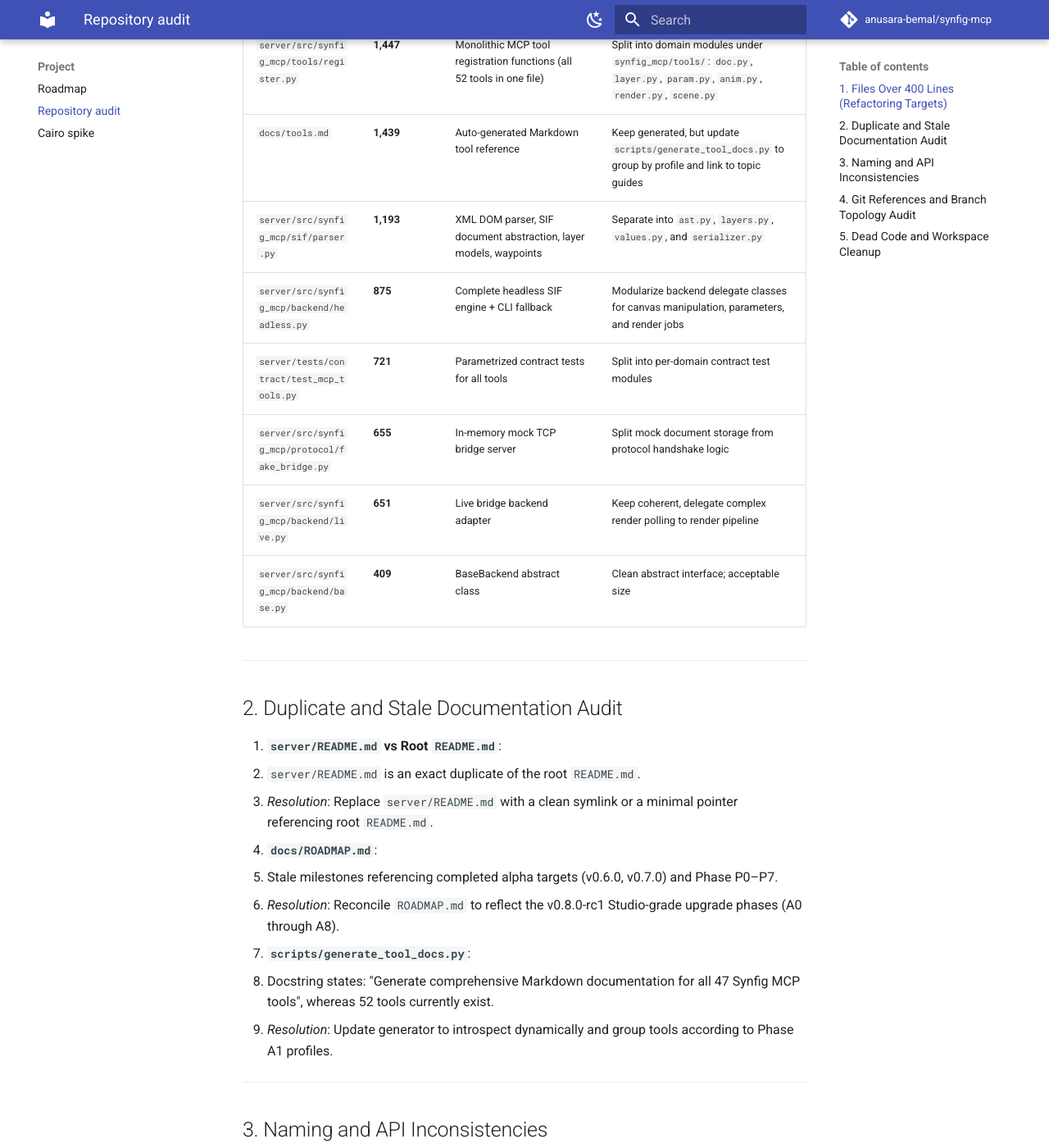
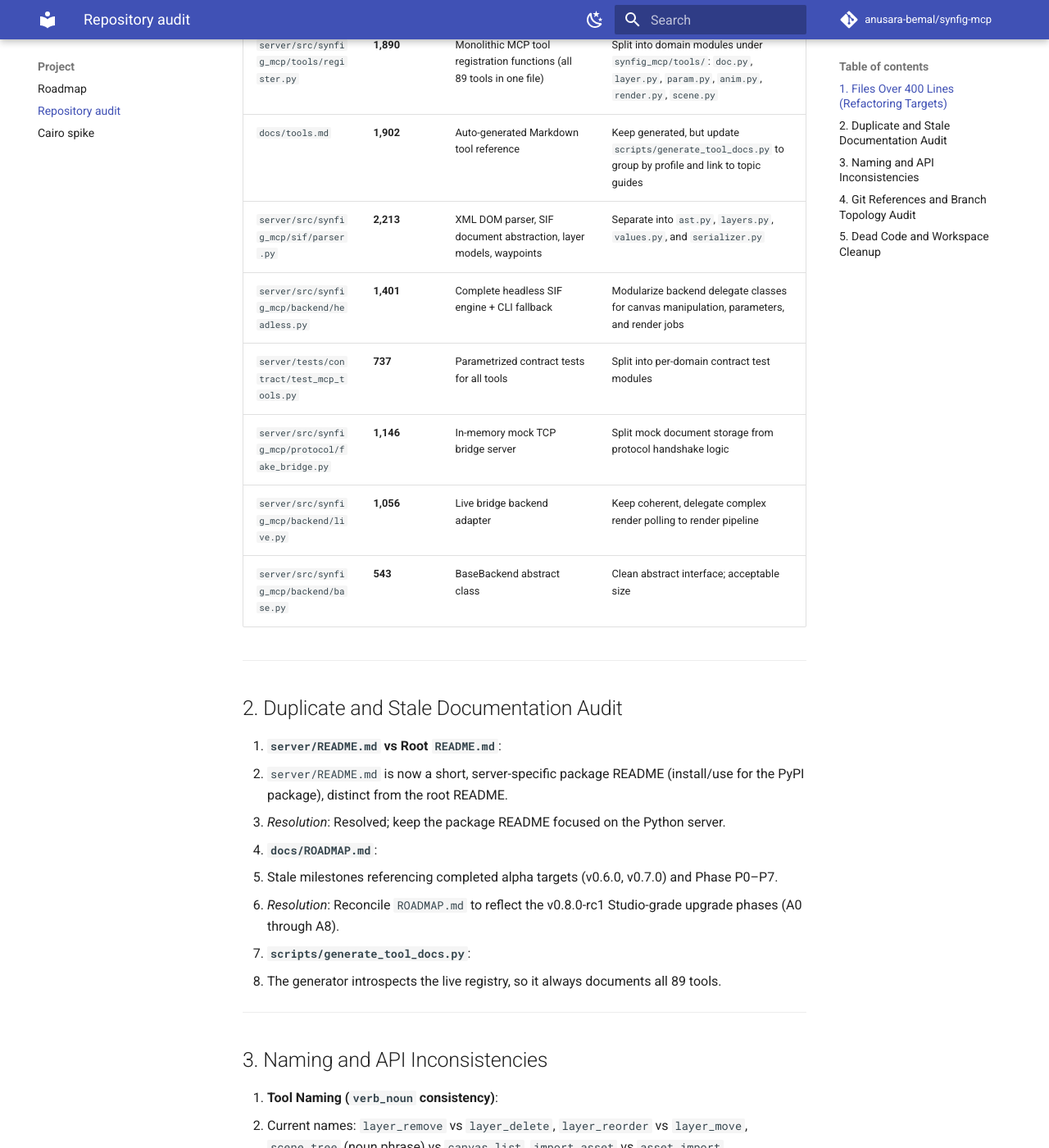
Before and after one commit to anusara-bemal/synfig-mcp, an MkDocs documentation site: the page built from docs/REPO_AUDIT.md, in a window 1280 px wide and 1400 px high, scrolled down 814 px. Shown: the whole window at 82% size. Built offline with MkDocs 1.6.1 and Material for MkDocs 9.7.7, drawn with Linux system fonts in a browser that asks for light colours; comment, search, counter and statistics services are not loaded.

Commit message:
chore(phase0): reconcile stale docs and counts, ignore agent scratch
Phase 0 of the platform completion plan: establish a green baseline and
remove verified staleness without behaviour changes.

- docs/REPO_AUDIT.md: refresh all stale line counts (handlers.cpp 2,429 ->
  3,275, register.py 1,447 -> 1,890, parser.py 1,193 -> 2,213, etc.) and the
  stale '52 tools' / '47 of 73' references to the real total (89).
- docs/ROADMAP.md: replace the v0.6.0 header with the current release status
  and note that historical counts are point-in-time.
- scripts/measure_token_baseline.py: correct the stale '52 tools' docstring.
- .gitignore: ignore the agent scratch directory.
- Add AGENTS.md describing the generated-file workflow and quality gate.

Baseline gate before/after: poe check green (313 passed on main; 330 on the
website branch), ruff + mypy clean.

```diff
--- a/docs/REPO_AUDIT.md
+++ b/docs/REPO_AUDIT.md
@@ -12,30 +12,29 @@ Analysis performed across source, bridge, documentation, and test suites:
 
 | File Path | Line Count | Current Responsibility | Proposed Phase A7 Split / Action |
 |---|---|---|---|
-| `bridge/src/mcp_bridge/handlers.cpp` | **2,429** | Monolithic JSON-RPC dispatcher for doc, layer, param, anim, history, render, and selection | Split by domain into `handlers_doc.cpp`, `handlers_layer.cpp`, `handlers_param.cpp`, `handlers_anim.cpp`, `handlers_render.cpp` with a central router |
-| `server/tests/e2e/test_live_mutate.py` | **1,808** | All live E2E mutation tests against real Synfig Studio | Split into focused suites: `test_live_layers.py`, `test_live_params.py`, `test_live_anim.py`, `test_live_security.py` |
-| `server/src/synfig_mcp/tools/register.py` | **1,447** | Monolithic MCP tool registration functions (all 52 tools in one file) | Split into domain modules under `synfig_mcp/tools/`: `doc.py`, `layer.py`, `param.py`, `anim.py`, `render.py`, `scene.py` |
-| `docs/tools.md` | **1,439** | Auto-generated Markdown tool reference | Keep generated, but update `scripts/generate_tool_docs.py` to group by profile and link to topic guides |
-| `server/src/synfig_mcp/sif/parser.py` | **1,193** | XML DOM parser, SIF document abstraction, layer models, waypoints | Separate into `ast.py`, `layers.py`, `values.py`, and `serializer.py` |
-| `server/src/synfig_mcp/backend/headless.py` | **875** | Complete headless SIF engine + CLI fallback | Modularize backend delegate classes for canvas manipulation, parameters, and render jobs |
-| `server/tests/contract/test_mcp_tools.py` | **721** | Parametrized contract tests for all tools | Split into per-domain contract test modules |
-| `server/src/synfig_mcp/protocol/fake_bridge.py` | **655** | In-memory mock TCP bridge server | Split mock document storage from protocol handshake logic |
-| `server/src/synfig_mcp/backend/live.py` | **651** | Live bridge backend adapter | Keep coherent, delegate complex render polling to render pipeline |
-| `server/src/synfig_mcp/backend/base.py` | **409** | BaseBackend abstract class | Clean abstract interface; acceptable size |
+| `bridge/src/mcp_bridge/handlers.cpp` | **3,275** | Monolithic JSON-RPC dispatcher for doc, layer, param, anim, history, render, and selection | Split by domain into `handlers_doc.cpp`, `handlers_layer.cpp`, `handlers_param.cpp`, `handlers_anim.cpp`, `handlers_render.cpp` with a central router |
+| `server/tests/e2e/test_live_mutate.py` | **1,874** | All live E2E mutation tests against real Synfig Studio | Split into focused suites: `test_live_layers.py`, `test_live_params.py`, `test_live_anim.py`, `test_live_security.py` |
+| `server/src/synfig_mcp/tools/register.py` | **1,890** | Monolithic MCP tool registration functions (all 89 tools in one file) | Split into domain modules under `synfig_mcp/tools/`: `doc.py`, `layer.py`, `param.py`, `anim.py`, `render.py`, `scene.py` |
+| `docs/tools.md` | **1,902** | Auto-generated Markdown tool reference | Keep generated, but update `scripts/generate_tool_docs.py` to group by profile and link to topic guides |
+| `server/src/synfig_mcp/sif/parser.py` | **2,213** | XML DOM parser, SIF document abstraction, layer models, waypoints | Separate into `ast.py`, `layers.py`, `values.py`, and `serializer.py` |
+| `server/src/synfig_mcp/backend/headless.py` | **1,401** | Complete headless SIF engine + CLI fallback | Modularize backend delegate classes for canvas manipulation, parameters, and render jobs |
+| `server/tests/contract/test_mcp_tools.py` | **737** | Parametrized contract tests for all tools | Split into per-domain contract test modules |
+| `server/src/synfig_mcp/protocol/fake_bridge.py` | **1,146** | In-memory mock TCP bridge server | Split mock document storage from protocol handshake logic |
+| `server/src/synfig_mcp/backend/live.py` | **1,056** | Live bridge backend adapter | Keep coherent, delegate complex render polling to render pipeline |
+| `server/src/synfig_mcp/backend/base.py` | **543** | BaseBackend abstract class | Clean abstract interface; acceptable size |
 
 ---
 
 ## 2. Duplicate and Stale Documentation Audit
 
 1. **`server/README.md` vs Root `README.md`**:
-   - `server/README.md` is an exact duplicate of the root `README.md`.
-   - *Resolution*: Replace `server/README.md` with a clean symlink or a minimal pointer referencing root `README.md`.
+   - `server/README.md` is now a short, server-specific package README (install/use for the PyPI package), distinct from the root README.
+   - *Resolution*: Resolved; keep the package README focused on the Python server.
 2. **`docs/ROADMAP.md`**:
    - Stale milestones referencing completed alpha targets (v0.6.0, v0.7.0) and Phase P0–P7.
    - *Resolution*: Reconcile `ROADMAP.md` to reflect the v0.8.0-rc1 Studio-grade upgrade phases (A0 through A8).
 3. **`scripts/generate_tool_docs.py`**:
-   - Docstring states: "Generate comprehensive Markdown documentation for all 47 Synfig MCP tools", whereas 52 tools currently exist.
-   - *Resolution*: Update generator to introspect dynamically and group tools according to Phase A1 profiles.
+   - The generator introspects the live registry, so it always documents all 89 tools.
 
 ---
 
```
Also changed, not shown: AGENTS.md (added, +36 -0 lines), docs/ROADMAP.md (+7 -1 lines), 2 other files.
